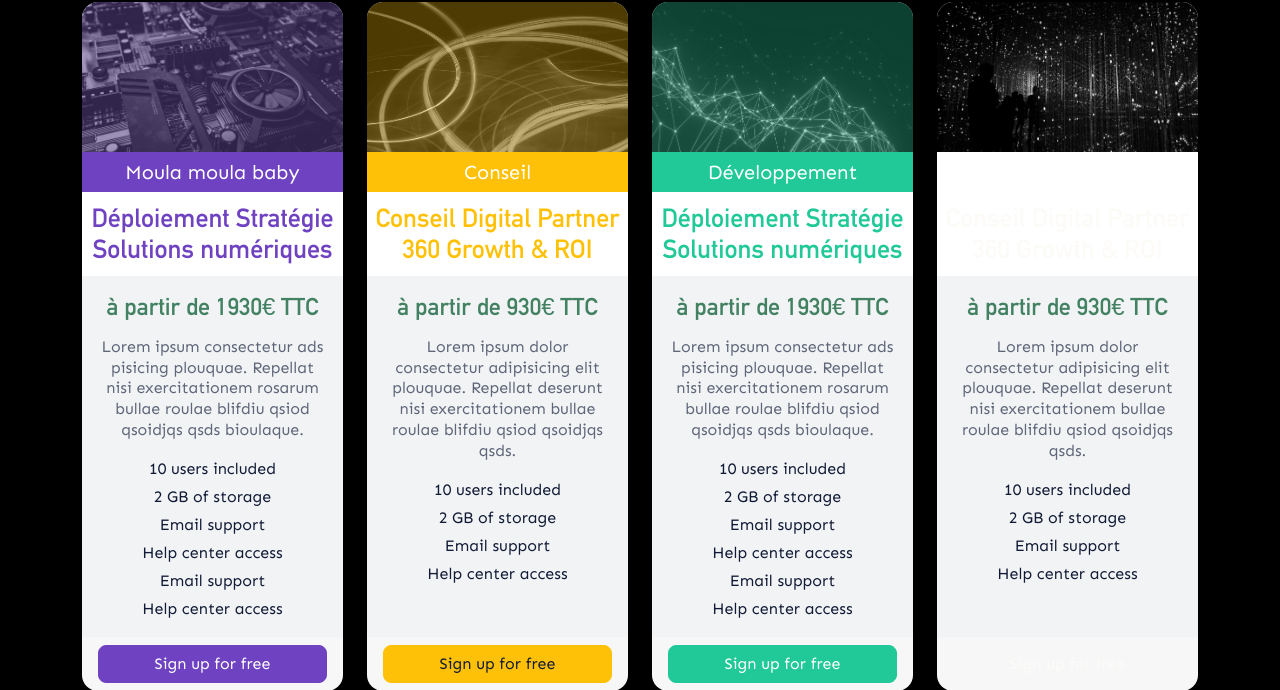
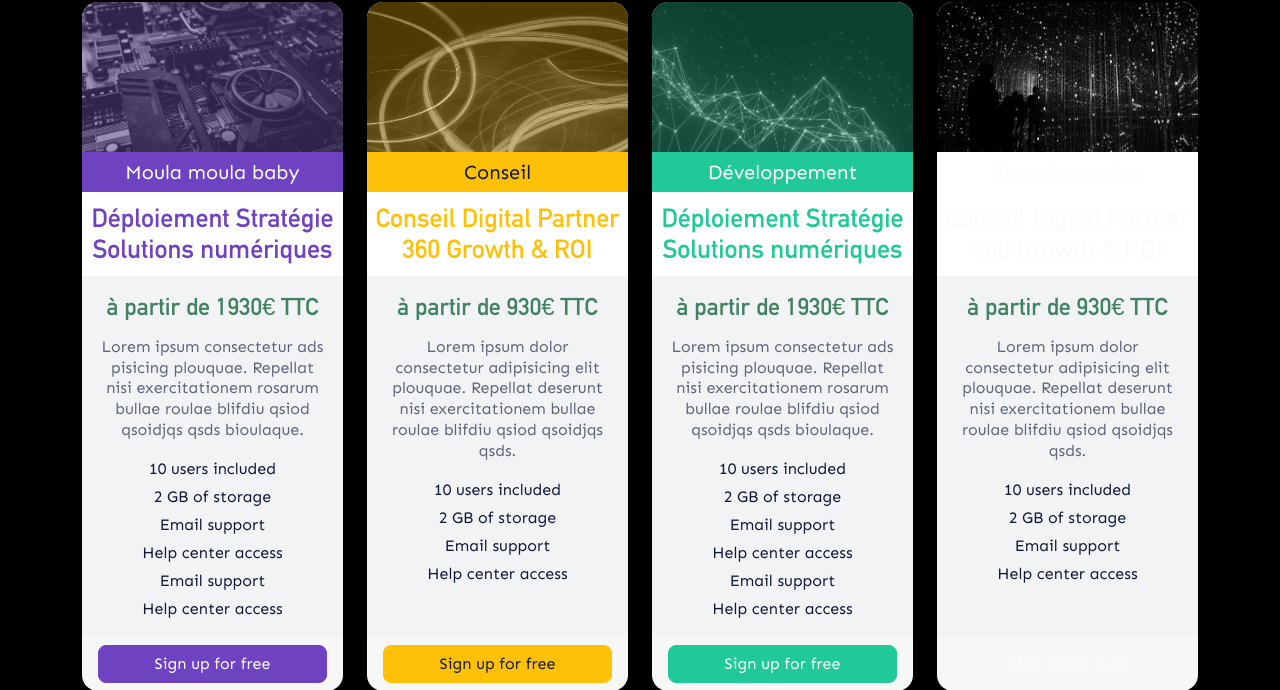
Before and after one commit to ampIntegrator/uptonew, a PHP site: page /troisieme.php in a window 1280 px wide. Shown: the part 1011-1701 px from the top of the page. Run offline with PHP 8.4, Linux system fonts and the light colour scheme; style sheets or scripts are compiled from the project's sources.

Commit message:
Fix card color behavior and Success/Warning exceptions
SCSS changes (_card.scss):
- Added explicit .card-title color: white on hover (was missing)
- Badge span now managed in SCSS: white by default, dark for Success/Warning
- Button text: white by default, dark for Success/Warning
- Hover behavior now works correctly for all color variants

HTML changes (troisieme.php):
- Removed .text-white from badge spans
- Color now managed entirely in SCSS

Fixed issues:
1. Card title now turns white on hover as expected
2. Success/Warning badges have dark text instead of white
3. Success/Warning buttons have dark text for better readability

Files updated:
- assets/css/scss/myScss/_card.scss
- troisieme.php

🤖 Generated with [Claude Code](https://claude.com/claude-code)

Co-Authored-By: Claude <noreply@anthropic.com>

```diff
--- a/assets/css/scss/myScss/_card.scss
+++ b/assets/css/scss/myScss/_card.scss
@@ -127,15 +127,19 @@
                 background-color: rgba($color, 0.3);
             }
 
+            // Badge header : background coloré, span blanc par défaut
+            .card-header > div {
+                background-color: $color !important;
+                transition: $trans;
+
+                span {
+                    color: $white !important;
+                }
+            }
+
             // Titre h2 en couleur
             .card-header .card-title {
                 color: $color !important;
-                transition: $trans;
-            }
-
-            // Badge header avec background
-            .card-header > div {
-                background-color: $color !important;
                 transition: $trans;
             }
 
@@ -158,6 +162,10 @@
                         span {
                             color: $color !important;
                         }
+                    }
+
+                    .card-title {
+                        color: $white !important;
                     }
                 }
 
@@ -183,15 +191,21 @@
         }
     }
 
-    // Exception pour colorSuccess et colorWarning : bouton avec texte dark
+    // Exception pour colorSuccess et colorWarning
     &.colorSuccess,
     &.colorWarning {
+        // Badge header : span en dark au lieu de white
+        .card-header > div span {
+            color: $dark !important;
+        }
+
+        // Bouton footer : texte en dark
         .card-footer .btn,
         .card-footer button {
             color: $dark !important;
         }
 
-        // Au hover aussi
+        // Au hover : tous les textes en dark
         &:hover {
             * {
                 color: $dark !important;
--- a/troisieme.php
+++ b/troisieme.php
@@ -16,7 +16,7 @@
                         <div class="card-thumbnail overflow-hidden" style="background-image: url('assets/img/img001.jpg');"></div>
                         <div class="card-header">
                             <div class="text-center px-3 py-2 d-block w-100">
-                                <span class="text-white fs-5">Technologie</span>
+                                <span class="fs-5">Technologie</span>
                             </div>
                             <h2 class="card-title px-3 my-0 fs-3">Conseil Digital Partner 360 Growth & ROI</h2>
                         </div>
@@ -41,7 +41,7 @@
                         <div class="card-header">
 
                                                         <div class="text-center px-3 py-2 d-block w-100">
-                                <span class="text-white fs-5">Business et développement</span>
+                                <span class="fs-5">Business et développement</span>
                             </div>
                             <h2 class="card-title my-0 fs-3">Déploiement Stratégie Solutions numériques</h2>
                         </div>
@@ -66,7 +66,7 @@
                     <div class="card colorOrange overflow-hidden">
                         <div class="card-thumbnail overflow-hidden" style="background-image: url('assets/img/img003.jpg');"></div>
                         <div class="card-header"><div class="text-center px-3 py-2 d-block w-100">
-                                <span class="text-white fs-5">Assurances</span>
+                                <span class="fs-5">Assurances</span>
                             </div>
                             <h2 class="card-title my-0 fs-3">Conseil Digital Partner 360 Growth & ROI</h2>
                         </div>
@@ -89,7 +89,7 @@
                     <div class="card colorPurple overflow-hidden">
                         <div class="card-thumbnail overflow-hidden" style="background-image: url('assets/img/img004.jpg');"></div>
                         <div class="card-header"><div class="text-center px-3 py-2 d-block w-100">
-                                <span class="text-white fs-5">Moula moula baby</span>
+                                <span class="fs-5">Moula moula baby</span>
                             </div>
                             <h2 class="card-title my-0 fs-3">Déploiement Stratégie Solutions numériques</h2>
                         </div>
@@ -114,7 +114,7 @@
                     <div class="card colorWarning overflow-hidden">
                         <div class="card-thumbnail overflow-hidden" style="background-image: url('assets/img/img001.jpg');"></div>
                         <div class="card-header"><div class="text-center px-3 py-2 d-block w-100">
-                                <span class="text-white fs-5">Conseil</span>
+                                <span class="fs-5">Conseil</span>
                             </div>
                             <h2 class="card-title my-0 fs-3">Conseil Digital Partner 360 Growth & ROI</h2>
                         </div>
@@ -137,7 +137,7 @@
                     <div class="card colorTeal overflow-hidden">
                         <div class="card-thumbnail overflow-hidden" style="background-image: url('assets/img/img002.jpg');"></div>
                         <div class="card-header"><div class="text-center px-3 py-2 d-block w-100">
-                                <span class="text-white fs-5">Développement</span>
+                                <span class="fs-5">Développement</span>
                             </div>
                             <h2 class="card-title my-0 fs-3">Déploiement Stratégie Solutions numériques</h2>
                         </div>
@@ -162,7 +162,7 @@
                     <div class="card colorIndigo overflow-hidden">
                         <div class="card-thumbnail overflow-hidden" style="background-image: url('assets/img/img003.jpg');"></div>
                         <div class="card-header"><div class="text-center px-3 py-2 d-block w-100">
-                                <span class="text-white fs-5">Transformation</span>
+                                <span class="fs-5">Transformation</span>
                             </div>
                             <h2 class="card-title my-0 fs-3">Conseil Digital Partner 360 Growth & ROI</h2>
                         </div>
@@ -185,7 +185,7 @@
                     <div class="card colorTeal overflow-hidden">
                         <div class="card-thumbnail overflow-hidden" style="background-image: url('assets/img/img004.jpg');"></div>
                         <div class="card-header"><div class="text-center px-3 py-2 d-block w-100">
-                                <span class="text-white fs-5">Technologic</span>
+                                <span class="fs-5">Technologic</span>
                             </div>
                             <h2 class="card-title my-0 fs-3">Déploiement Stratégie Solutions numériques</h2>
                         </div>
@@ -253,7 +253,7 @@
                     <div class="card cardSmall colorDanger overflow-hidden">
                         <div class="card-thumbnail overflow-hidden" style="background-image: url('assets/img/img003.jpg');"></div>
                         <div class="card-header"><div class="text-center px-3 py-2 d-block w-100">
-                                <span class="text-white fs-5">Digitalisation</span>
+                                <span class="fs-5">Digitalisation</span>
                             </div>
                             <h2 class="card-title my-0 fs-3">Conseil Digital Partner 360 Growth & ROI</h2>
                         </div>
@@ -276,7 +276,7 @@
                     <div class="card cardSmall colorPurple overflow-hidden">
                         <div class="card-thumbnail overflow-hidden" style="background-image: url('assets/img/img004.jpg');"></div>
                         <div class="card-header"><div class="text-center px-3 py-2 d-block w-100">
-                                <span class="text-white fs-5">ROI & ISF</span>
+                                <span class="fs-5">ROI & ISF</span>
                             </div>
                             <h2 class="card-title my-0 fs-3">Déploiement Stratégie Solutions numériques</h2>
                         </div>
@@ -301,7 +301,7 @@
                     <div class="card cardSmall colorWarning overflow-hidden">
                         <div class="card-thumbnail overflow-hidden" style="background-image: url('assets/img/img001.jpg');"></div>
                         <div class="card-header"><div class="text-center px-3 py-2 d-block w-100">
-                                <span class="text-white fs-5">David Hasselhoff</span>
+                                <span class="fs-5">David Hasselhoff</span>
                             </div>
                             <h2 class="card-title my-0 fs-3">Conseil Digital Partner 360 Growth & ROI</h2>
                         </div>
@@ -324,7 +324,7 @@
                     <div class="card cardSmall colorTeal overflow-hidden">
                         <div class="card-thumbnail overflow-hidden" style="background-image: url('assets/img/img002.jpg');"></div>
                         <div class="card-header"><div class="text-center px-3 py-2 d-block w-100">
-                                <span class="text-white fs-5">Stratégie</span>
+                                <span class="fs-5">Stratégie</span>
                             </div>
                             <h2 class="card-title my-0 fs-3">Déploiement Stratégie Solutions numériques</h2>
                         </div>
@@ -349,7 +349,7 @@
                     <div class="card cardSmall colorIndigo overflow-hidden">
                         <div class="card-thumbnail overflow-hidden" style="background-image: url('assets/img/img003.jpg');"></div>
                         <div class="card-header"><div class="text-center px-3 py-2 d-block w-100">
-                                <span class="text-white fs-5">Technologie</span>
+                                <span class="fs-5">Technologie</span>
                             </div>
                             <h2 class="card-title my-0 fs-3">Conseil Digital Partner 360 Growth & ROI</h2>
                         </div>
@@ -372,7 +372,7 @@
                     <div class="card cardSmall colorTeal overflow-hidden">
                         <div class="card-thumbnail overflow-hidden" style="background-image: url('assets/img/img004.jpg');"></div>
                         <div class="card-header"><div class="text-center px-3 py-2 d-block w-100">
-                                <span class="text-white fs-5">Yeah yeah yeah</span>
+                                <span class="fs-5">Yeah yeah yeah</span>
                             </div>
                             <h2 class="card-title my-0 fs-3">Déploiement Stratégie Solutions numériques</h2>
                         </div>
```
